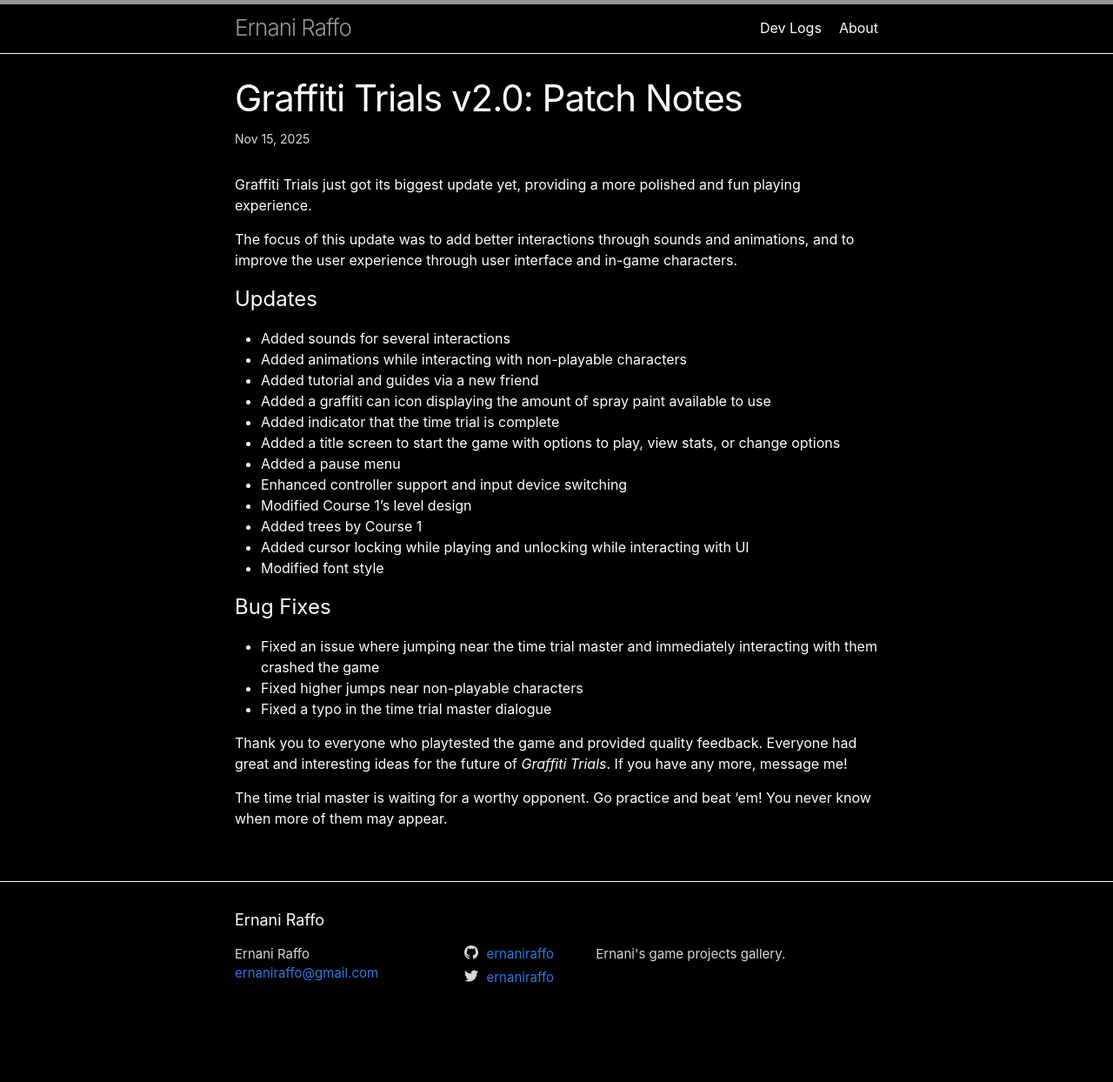
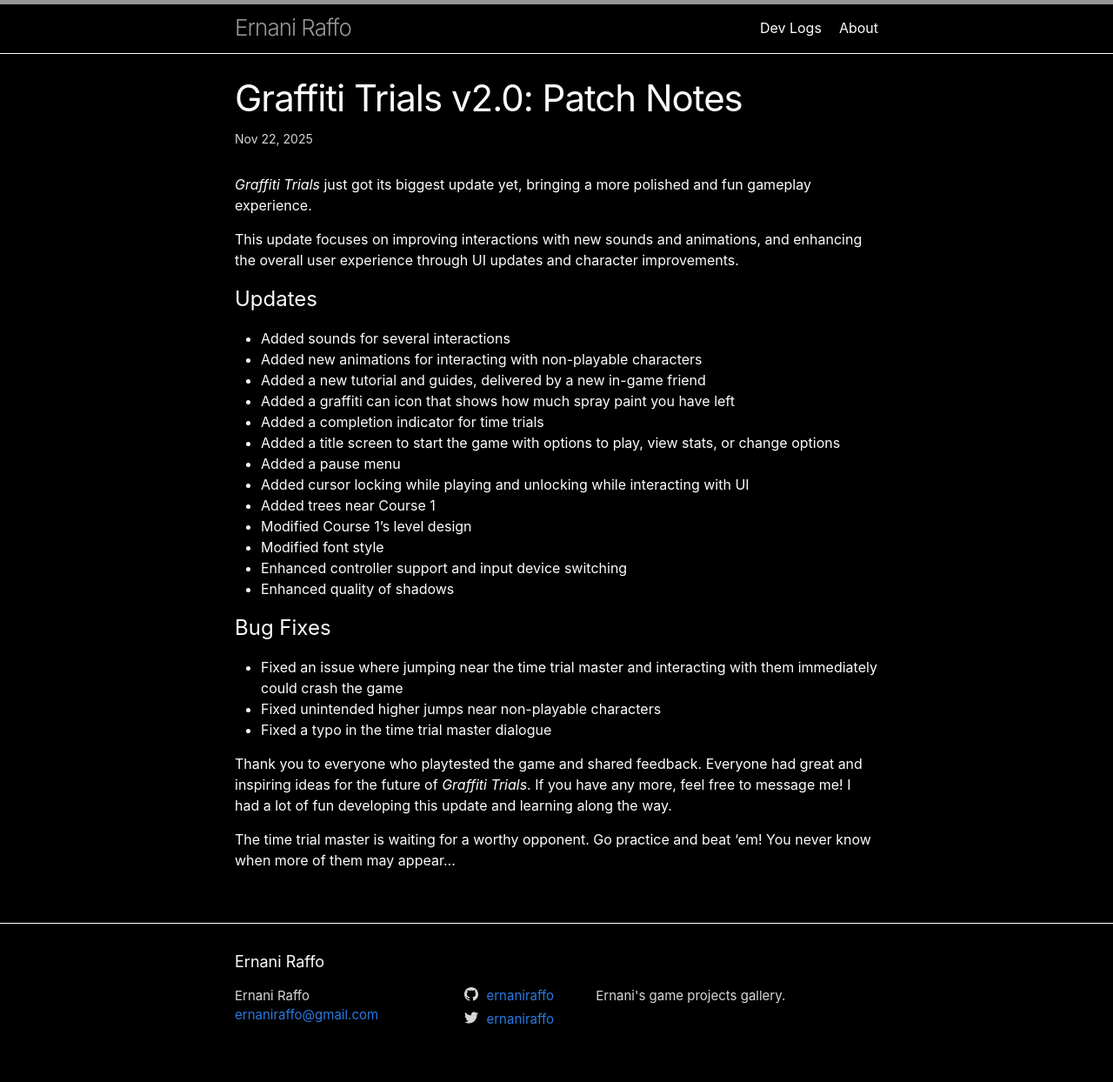
Before and after one commit to ernaniraffo/ernaniraffo.github.io, a Jekyll site: the page built from docs/_posts/2025-11-12-graffiti-trials-v2.0-patch-notes.markdown, in a window 1280 px wide. Shown: the whole page at 87% size. Built offline with Jekyll 4.4.1, drawn with Linux system fonts in a browser that asks for light colours; before the commit the page ends 1196 px from its top, so only the background shows below that.

Commit message:
Dev Log: Graffiti Trials v2.0: Patch Notes

```diff
--- a/docs/_posts/2025-11-12-graffiti-trials-v2.0-patch-notes.markdown
+++ b/docs/_posts/2025-11-12-graffiti-trials-v2.0-patch-notes.markdown
@@ -1,37 +1,39 @@
 ---
 layout: post
 title:  "Graffiti Trials v2.0: Patch Notes"
-date:   2025-11-15 07:00:00 -0700
+date:   2025-11-22
 categories: graffiti-trials
 ---
 
-Graffiti Trials just got its biggest update yet, providing a more polished and fun playing experience.
+*Graffiti Trials* just got its biggest update yet, bringing a more polished and fun gameplay experience.
 
-The focus of this update was to add better interactions through sounds and animations, and to improve
-the user experience through user interface and in-game characters.
+This update focuses on improving interactions with new sounds and animations, and enhancing the
+overall user experience through UI updates and character improvements.
 
 # Updates
 * Added sounds for several interactions
-* Added animations while interacting with non-playable characters
-* Added tutorial and guides via a new friend
-* Added a graffiti can icon displaying the amount of spray paint available to use
-* Added indicator that the time trial is complete
+* Added new animations for interacting with non-playable characters
+* Added a new tutorial and guides, delivered by a new in-game friend
+* Added a graffiti can icon that shows how much spray paint you have left
+* Added a completion indicator for time trials
 * Added a title screen to start the game with options to play, view stats, or change options
 * Added a pause menu
+* Added cursor locking while playing and unlocking while interacting with UI
+* Added trees near Course 1
+* Modified Course 1's level design
+* Modified font style
 * Enhanced controller support and input device switching
-* Modified Course 1's level design
-* Added trees by Course 1
-* Added cursor locking while playing and unlocking while interacting with UI
-* Modified font style
+* Enhanced quality of shadows
 
 # Bug Fixes
-* Fixed an issue where jumping near the time trial master and immediately interacting with them
-crashed the game
-* Fixed higher jumps near non-playable characters
+* Fixed an issue where jumping near the time trial master and interacting with them immediately
+could crash the game
+* Fixed unintended higher jumps near non-playable characters
 * Fixed a typo in the time trial master dialogue
 
-Thank you to everyone who playtested the game and provided quality feedback. Everyone had great and
-interesting ideas for the future of *Graffiti Trials*. If you have any more, message me!
+Thank you to everyone who playtested the game and shared feedback. Everyone had great and
+inspiring ideas for the future of *Graffiti Trials*. If you have any more, feel free to message me!
+I had a lot of fun developing this update and learning along the way.
 
 The time trial master is waiting for a worthy opponent. Go practice and beat 'em! You never know
-when more of them may appear.
+when more of them may appear...
```
